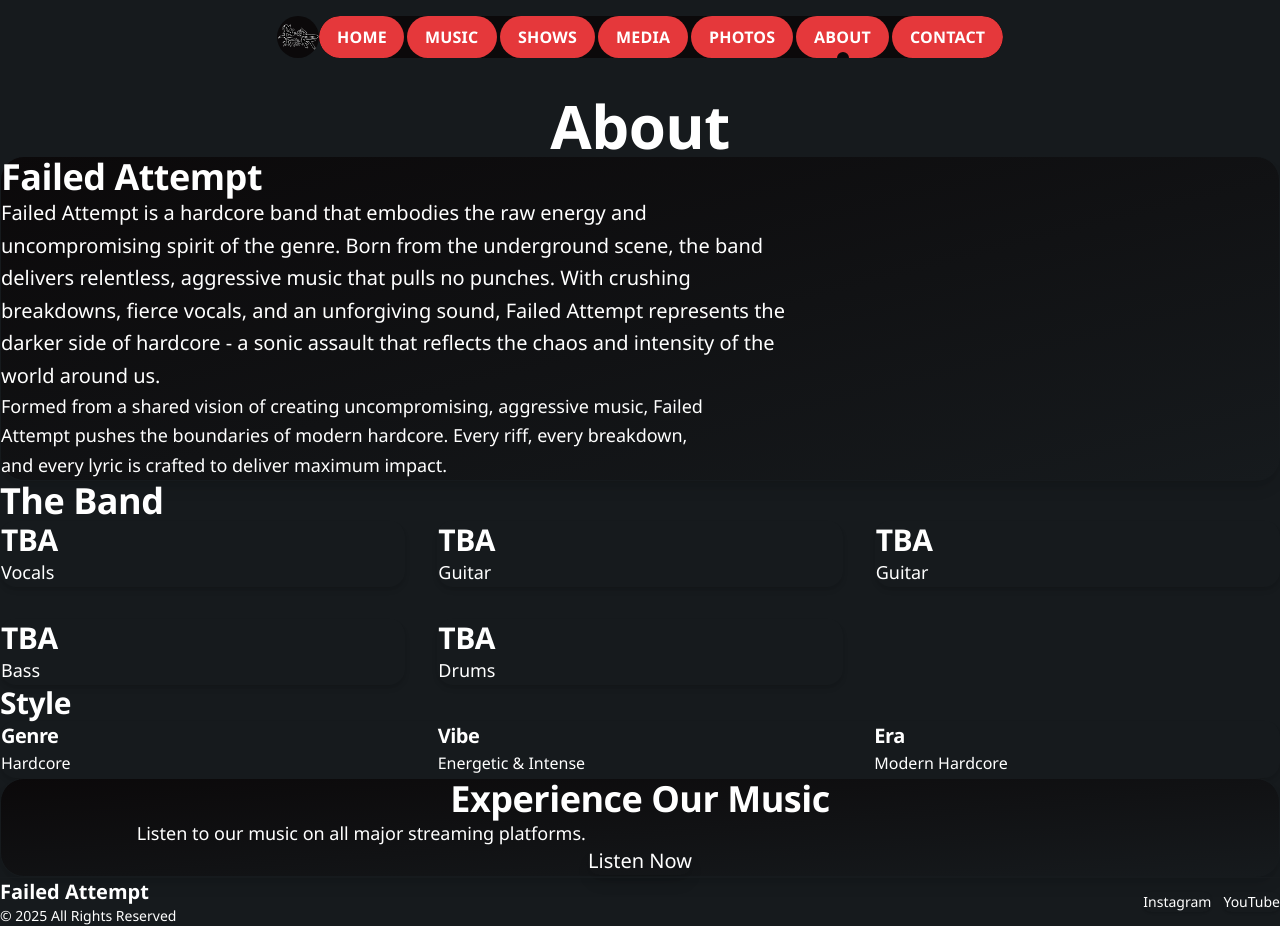
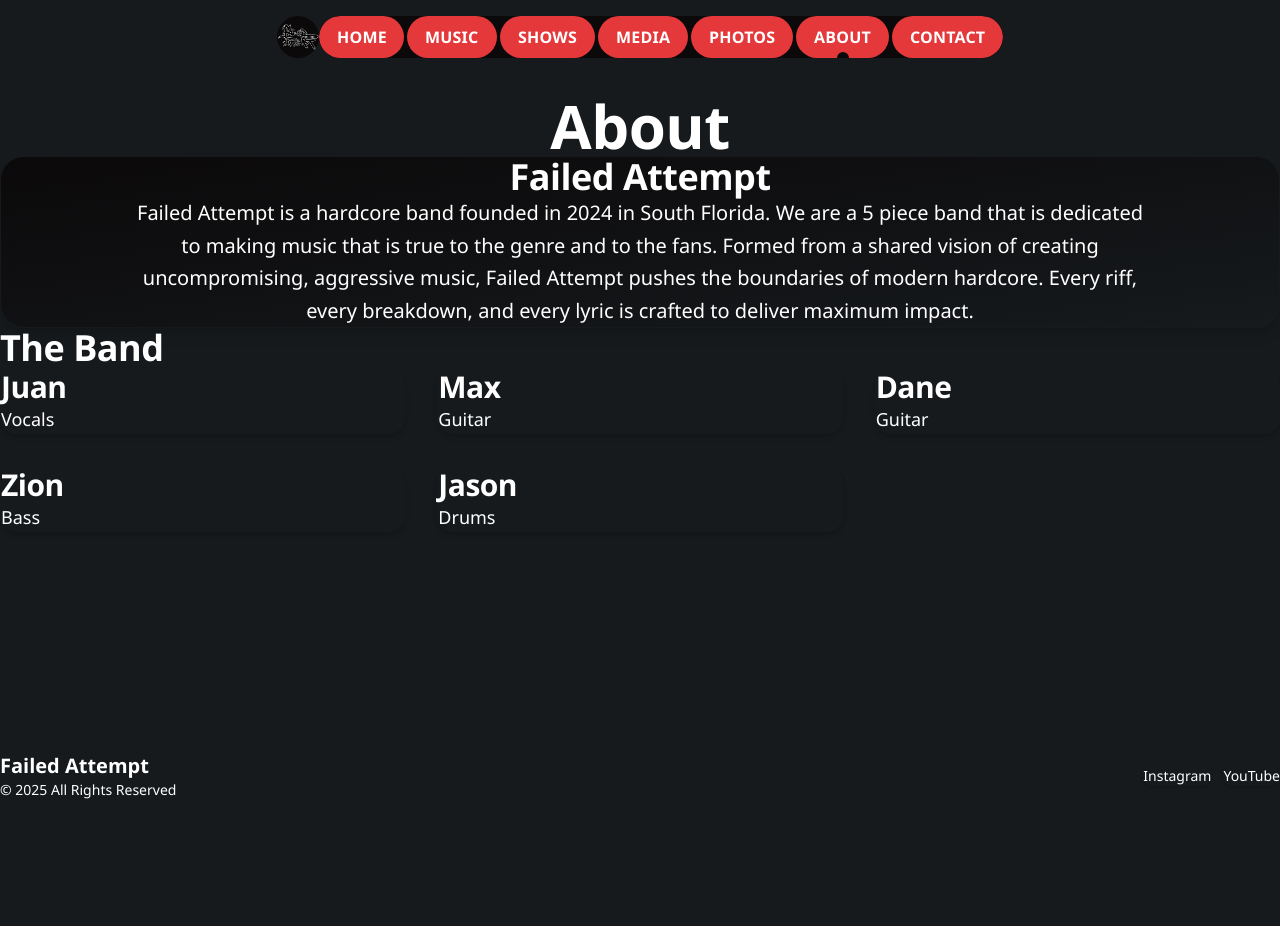
Before and after one commit to danepainter/FailedAttemptWebsite, a React (Vite) app in the folder FailedAttempt/: page /about in a window 1280 px wide. After the commit the page ends 800 px from the top, so only its background shows below. Built offline with nearby package versions, Linux system fonts and the light colour scheme.

Commit message:
About and Contact Pages updated

```diff
--- a/FailedAttempt/src/data/bandInfo.ts
+++ b/FailedAttempt/src/data/bandInfo.ts
@@ -2,14 +2,18 @@ import type { BandMember, SocialLink, StreamingPlatform } from '../types';
 
 export const bandName = "Failed Attempt";
 
-export const bandBio = `Failed Attempt is a hardcore band that embodies the raw energy and uncompromising spirit of the genre. Born from the underground scene, the band delivers relentless, aggressive music that pulls no punches. With crushing breakdowns, fierce vocals, and an unforgiving sound, Failed Attempt represents the darker side of hardcore - a sonic assault that reflects the chaos and intensity of the world around us.`;
+export const bandBio = `Failed Attempt is a hardcore band founded in 2024 in South Florida.
+   We are a 5 piece band that is dedicated to making music that is true to the genre and to the fans.
+   Formed from a shared vision of creating uncompromising, aggressive music,
+            Failed Attempt pushes the boundaries of modern hardcore. Every riff, every
+            breakdown, and every lyric is crafted to deliver maximum impact.`;
 
 export const bandMembers: BandMember[] = [
-  { name: "TBA", role: "Vocals" },
-  { name: "TBA", role: "Guitar" },
-  { name: "TBA", role: "Guitar" },
-  { name: "TBA", role: "Bass" },
-  { name: "TBA", role: "Drums" },
+  { name: "Juan", role: "Vocals" },
+  { name: "Max", role: "Guitar" },
+  { name: "Dane", role: "Guitar" },
+  { name: "Zion", role: "Bass" },
+  { name: "Jason", role: "Drums" },
 ];
 
 export const socialLinks: SocialLink[] = [
--- a/FailedAttempt/src/index.css
+++ b/FailedAttempt/src/index.css
@@ -72,7 +72,7 @@ html {
 
 /* Better text readability */
 p {
-  max-width: 70ch;
+  max-width: 90ch;
 }
 
 img {
--- a/FailedAttempt/src/pages/About.tsx
+++ b/FailedAttempt/src/pages/About.tsx
@@ -10,15 +10,12 @@ const About = () => {
       {/* Band Bio */}
       <div className="mb-16">
         <div className="bg-gradient-to-br from-[#0B090A] to-[#161A1D] rounded-3xl shadow-lg p-10 md:p-16 border border-[#161A1D]">
-          <h2 className="font-display text-3xl md:text-4xl mb-8 text-accent font-semibold">{bandName}</h2>
-          <p className="text-lg md:text-xl leading-relaxed text-text-primary mb-8 max-w-none">
-            {bandBio}
-          </p>
-          <p className="text-text-secondary text-base md:text-lg leading-relaxed max-w-none">
-            Formed from a shared vision of creating uncompromising, aggressive music,
-            Failed Attempt pushes the boundaries of modern hardcore. Every riff, every
-            breakdown, and every lyric is crafted to deliver maximum impact.
-          </p>
+          <h2 className="font-display text-3xl md:text-4xl mb-8 text-accent font-semibold text-center">{bandName}</h2>
+          <div className="flex justify-center mb-8">
+            <p className="text-lg md:text-xl leading-relaxed text-text-primary text-center max-w-4xl">
+              {bandBio}
+            </p>
+          </div>
         </div>
       </div>
 
@@ -39,41 +36,6 @@ const About = () => {
           ))}
         </div>
       </div>
-
-      {/* Genre & Style */}
-      <div className="mb-16">
-        <h2 className="font-display text-3xl mb-6 font-semibold text-accent">Style</h2>
-        <div className="bg-surface rounded-2xl shadow-md p-8 border border-[#161A1D]">
-          <div className="grid grid-cols-1 md:grid-cols-3 gap-8">
-            <div>
-              <h3 className="font-display text-xl mb-3 text-accent font-semibold">Genre</h3>
-              <p className="text-text-primary">Hardcore</p>
-            </div>
-            <div>
-              <h3 className="font-display text-xl mb-3 text-accent font-semibold">Vibe</h3>
-              <p className="text-text-primary">Energetic & Intense</p>
-            </div>
-            <div>
-              <h3 className="font-display text-xl mb-3 text-accent font-semibold">Era</h3>
-              <p className="text-text-primary">Modern Hardcore</p>
-            </div>
-          </div>
-        </div>
-      </div>
-
-      {/* Listen Section */}
-      <div className="text-center bg-gradient-to-br from-[#0B090A] to-[#161A1D] rounded-3xl shadow-lg p-12 border border-[#161A1D]">
-        <h2 className="font-display text-4xl mb-6 font-semibold text-accent">Experience Our Music</h2>
-        <p className="text-text-secondary mb-8 text-lg">
-          Listen to our music on all major streaming platforms.
-        </p>
-        <a
-          href="/music"
-          className="inline-block bg-accent text-white px-10 py-4 font-display text-xl rounded-xl hover:bg-[#BA181B] transition-all shadow-lg hover:shadow-xl hover:scale-105"
-        >
-          Listen Now
-        </a>
-      </div>
     </div>
   );
 };
--- a/FailedAttempt/src/pages/Home.tsx
+++ b/FailedAttempt/src/pages/Home.tsx
@@ -24,9 +24,11 @@ const Home = () => {
             Failed Attempt
           </h1>
 
-          <p className="text-xl md:text-2xl text-text-secondary mb-12 font-medium text-center mx-auto">
-            Hardcore Music
-          </p>
+          <div className="w-full flex justify-center mb-12">
+            <p className="text-xl md:text-2xl text-text-secondary font-medium">
+              Hardcore Music
+            </p>
+          </div>
         </div>
       </div>
 
--- a/FailedAttempt/src/pages/Music.tsx
+++ b/FailedAttempt/src/pages/Music.tsx
@@ -11,20 +11,20 @@ const Music = () => {
       {/* Streaming Platforms */}
       <div className="mb-16">
         <h2 className="font-display text-2xl md:text-3xl mb-8 font-semibold text-accent">Stream Now</h2>
-        <div className="grid grid-cols-1 md:grid-cols-2 gap-6 md:gap-8 mb-8">
+        <div className="grid grid-cols-1 md:grid-cols-4 gap-4 md:gap-6 mb-8">
           {streamingPlatforms.map((platform) => (
             <a
               key={platform.name}
               href={platform.url}
               target="_blank"
               rel="noopener noreferrer"
-              className="bg-surface rounded-2xl shadow-md p-8 hover:shadow-xl transition-all group cursor-pointer border border-[#161A1D] hover:border-accent"
+              className="bg-surface rounded-xl shadow-md p-4 md:p-6 hover:shadow-xl transition-all group cursor-pointer border-2 border-accent hover:border-[#BA181B] text-center"
             >
-              <h3 className="font-display text-2xl md:text-3xl mb-3 group-hover:text-accent transition-colors font-semibold">
+              <h3 className="font-display text-lg md:text-xl mb-2 group-hover:text-accent transition-colors font-semibold">
                 {platform.name}
               </h3>
-              <p className="text-text-secondary text-base group-hover:text-accent transition-colors">
-                Listen on {platform.name} →
+              <p className="text-text-secondary text-xs md:text-sm group-hover:text-accent transition-colors">
+                Listen →
               </p>
             </a>
           ))}
```
Also changed, not shown: 1 other file (tests, documents, lock files or other folders).
